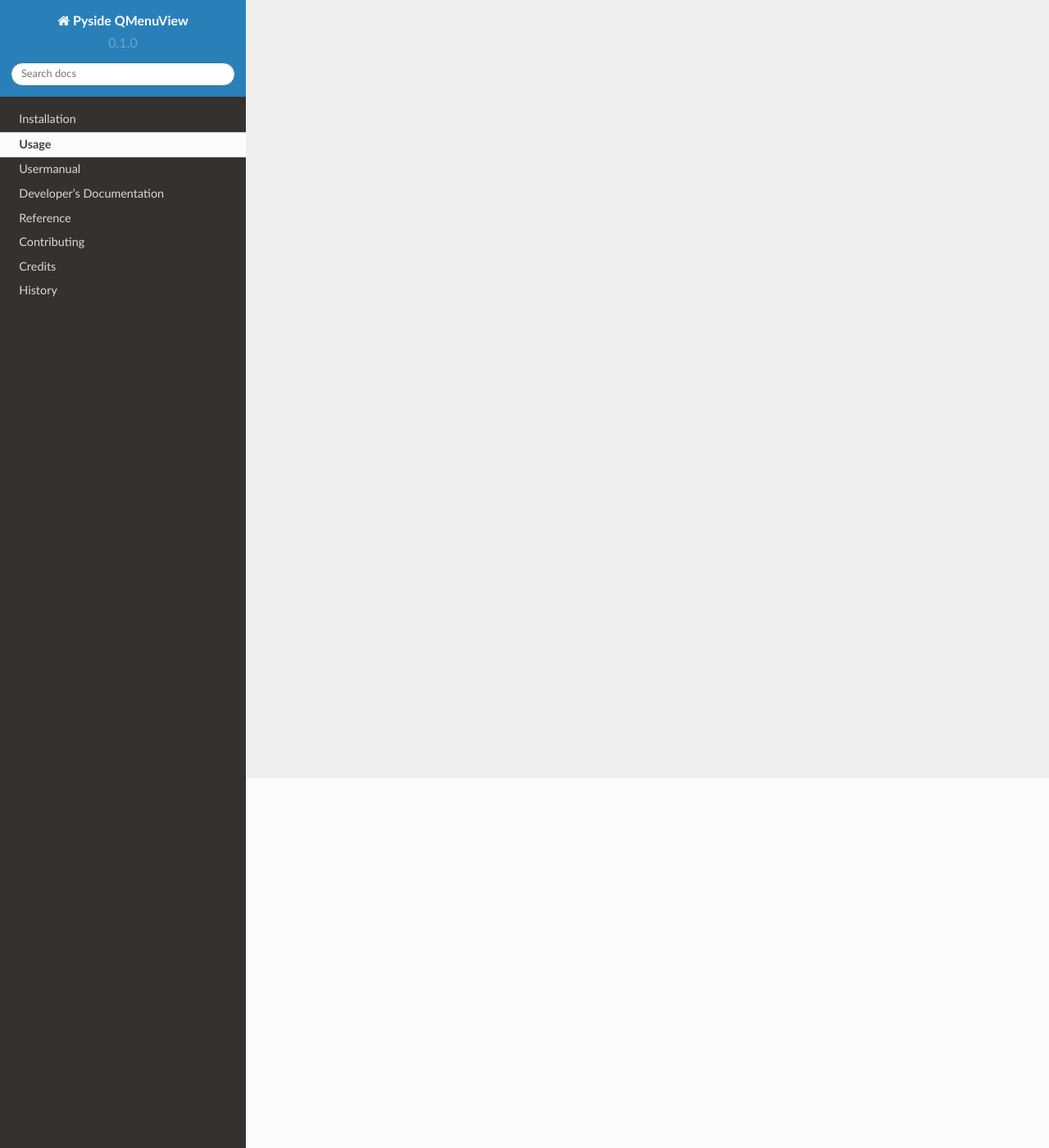
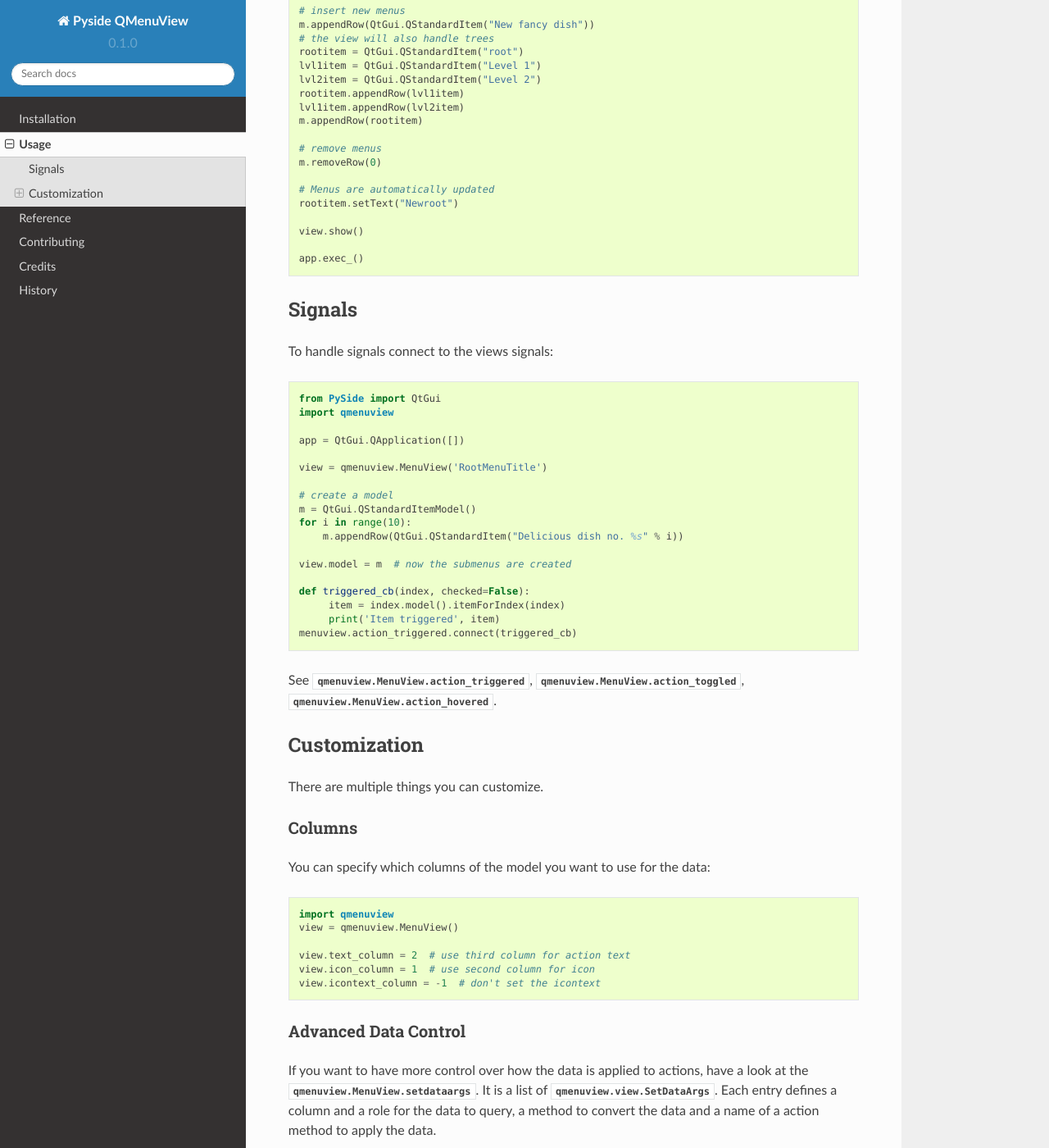
Before and after one commit to storax/qmenuview, a Sphinx documentation site: the page built from docs/source/usage.rst, in a window 1280 px wide and 1400 px high, scrolled down 451 px. Shown: the whole window at 82% size. Built offline with Sphinx 7.4.7 and the Read the Docs theme 2.0.0, drawn with Linux system fonts in a browser that asks for light colours; pages that are not in the unit, such as notebooks, are missing from menus; some of the changed text lies outside the part shown.

Commit message:
Add usage documentation

```diff
--- a/docs/source/devdoc/index.rst
+++ /dev/null
@@ -1,4 +0,0 @@
-Developer's Documentation
-=========================
-
-Welcome to the developer's documenation. All necessary information for contributors who want to extend the project.
--- a/docs/source/index.rst
+++ b/docs/source/index.rst
@@ -16,8 +16,6 @@ Contents:
 
    installation
    usage
-   userdoc/index
-   devdoc/index
    reference
    contributing
    authors
--- a/docs/source/usage.rst
+++ b/docs/source/usage.rst
@@ -2,6 +2,123 @@
 Usage
 ========
 
-To use Pyside QMenuView in a project::
+To use QMenuView::
 
-	import qmenuview
+  from PySide import QtGui
+  import qmenuview
+
+  app = QtGui.QApplication([])
+
+  view = qmenuview.MenuView('RootMenuTitle')
+
+  # create a model
+  m = QtGui.QStandardItemModel()
+  for i in range(10):
+      m.appendRow(QtGui.QStandardItem("Delicious dish no. %s" % i))
+
+  view.model = m  # now the submenus are created
+
+  # insert new menus
+  m.appendRow(QtGui.QStandardItem("New fancy dish"))
+  # the view will also handle trees
+  rootitem = QtGui.QStandardItem("root")
+  lvl1item = QtGui.QStandardItem("Level 1")
+  lvl2item = QtGui.QStandardItem("Level 2")
+  rootitem.appendRow(lvl1item)
+  lvl1item.appendRow(lvl2item)
+  m.appendRow(rootitem)
+
+  # remove menus
+  m.removeRow(0)
+
+  # Menus are automatically updated
+  rootitem.setText("Newroot")
+
+  view.show()
+
+  app.exec_()
+
+
+-------
+Signals
+-------
+
+To handle signals connect to the views signals::
+
+  from PySide import QtGui
+  import qmenuview
+
+  app = QtGui.QApplication([])
+
+  view = qmenuview.MenuView('RootMenuTitle')
+
+  # create a model
+  m = QtGui.QStandardItemModel()
+  for i in range(10):
+      m.appendRow(QtGui.QStandardItem("Delicious dish no. %s" % i))
+
+  view.model = m  # now the submenus are created
+
+  def triggered_cb(index, checked=False):
+       item = index.model().itemForIndex(index)
+       print('Item triggered', item)
+  menuview.action_triggered.connect(triggered_cb)
+
+See :data:`qmenuview.MenuView.action_triggered`, :data:`qmenuview.MenuView.action_toggled`, :data:`qmenuview.MenuView.action_hovered`.
+
+-------------
+Customization
+-------------
+
+There are multiple things you can customize.
+
++++++++
+Columns
++++++++
+
+You can specify which columns of the model you want to use for the data::
+
+  import qmenuview
+  view = qmenuview.MenuView()
+
+  view.text_column = 2  # use third column for action text
+  view.icon_column = 1  # use second column for icon
+  view.icontext_column = -1  # don't set the icontext
+
++++++++++++++++++++++
+Advanced Data Control
++++++++++++++++++++++
+
+If you want to have more control over how the data is applied to actions,
+have a look at the :data:`qmenuview.MenuView.setdataargs`.
+It is a list of :class:`qmenuview.view.SetDataArgs`. Each entry defines
+a column and a role for the data to query, a method to convert the data and a name
+of a action method to apply the data.
+
+So you can remove or add entries to the list. The following example
+will make the view query data from column 0 with :data:`PySide.QtCore.Qt.FontRole`.
+There is no need to convert the data, so the convertion function is None. ``setFont``
+will specify that :meth:`PySide.QtGui.QAction.setFont` will be used to apply the data::
+
+  from PySide import QtCore
+  import qmenuview
+  view = qmenuview.MenuView()
+  fontargs = qmenuview.SetDataArgs('setFont', 0, QtCore.Qt.FontRole, None)
+  view.setdataargs.append(fontargs)
+
+++++++++++++++
+Custom classes
+++++++++++++++
+
+If you want to use custom menu or action classes subclass the view and override
+:meth:`qmenuview.MenuView.create_menu` or :meth:`qmenuview.MenuView.create_action`::
+
+
+  from PySide import QtGui
+  import qmenuview
+
+  class SuperAction(QtGui.QAction): pass
+
+  class SuperMenuView(qmenuview.MenuView):
+      def create_action(self, parent):
+          return SuperAction(parent)
--- a/docs/source/userdoc/index.rst
+++ /dev/null
@@ -1,2 +0,0 @@
-Usermanual
-==========
```
Also changed, not shown: 2 other files.
